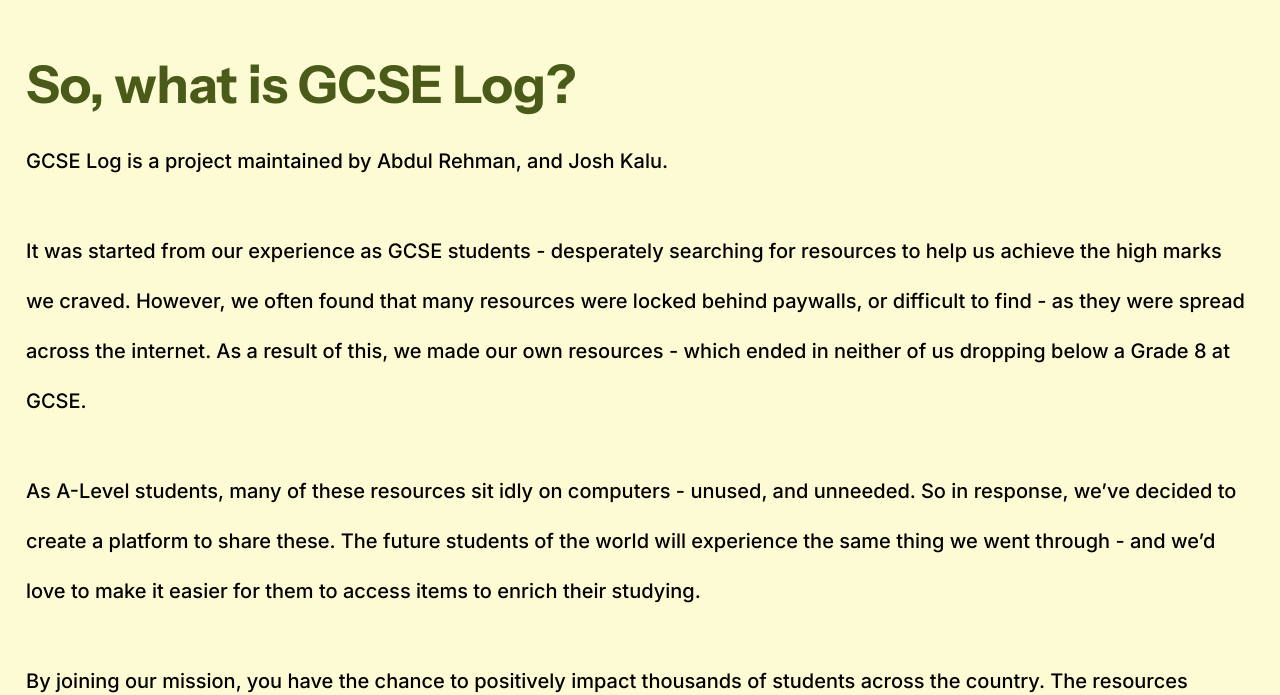
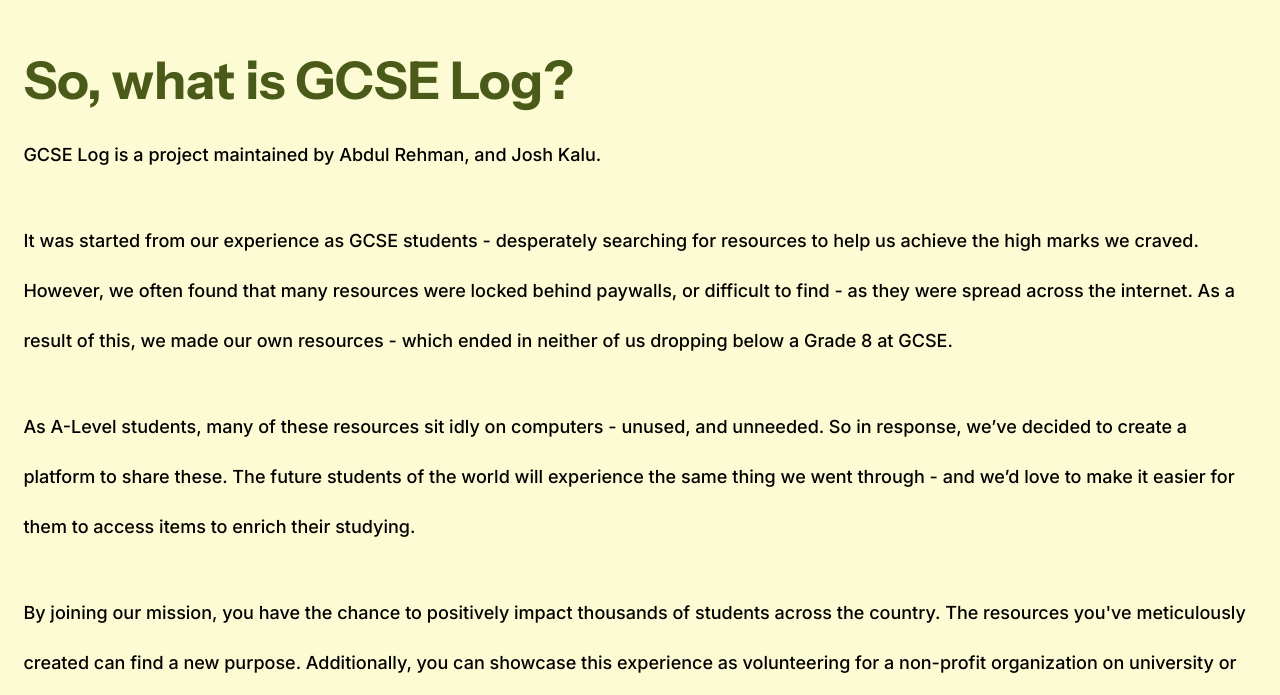
Before and after one commit to githubfan/gcselog, a Next.js app: page / in a window 1280 px wide. Shown: the part 947-1642 px from the top of the page. Built offline with nearby package versions, Linux system fonts and the light colour scheme.

Commit message:
couple more edits just to improve responsiveness

```diff
--- a/src/app/globals.css
+++ b/src/app/globals.css
@@ -27,7 +27,7 @@
 }
 
 .homepage-header {
-  height: 90vh;
+  min-height: 90vh;
   padding: 4rem 1rem;
   font-family: 'Instrument Sans', sans-serif;
 }
@@ -68,9 +68,10 @@
 }
 
 .section {
+  min-height: 50vh;
   padding: 2em 1.3em;
   font-family: 'Inter', sans-serif;
-  font-size: 20px;
+  font-size: 18px;
 }
 
 .section p {
--- a/src/app/page.js
+++ b/src/app/page.js
@@ -13,6 +13,7 @@
           <button className="purpBtn">Submit Resources</button>
         </div>
       </header>
+
       <section className="section">
         <h2 className="section-title">So, what is GCSE Log?</h2>
         <p>GCSE Log is a project maintained by Abdul Rehman, and Josh Kalu. </p>
```
